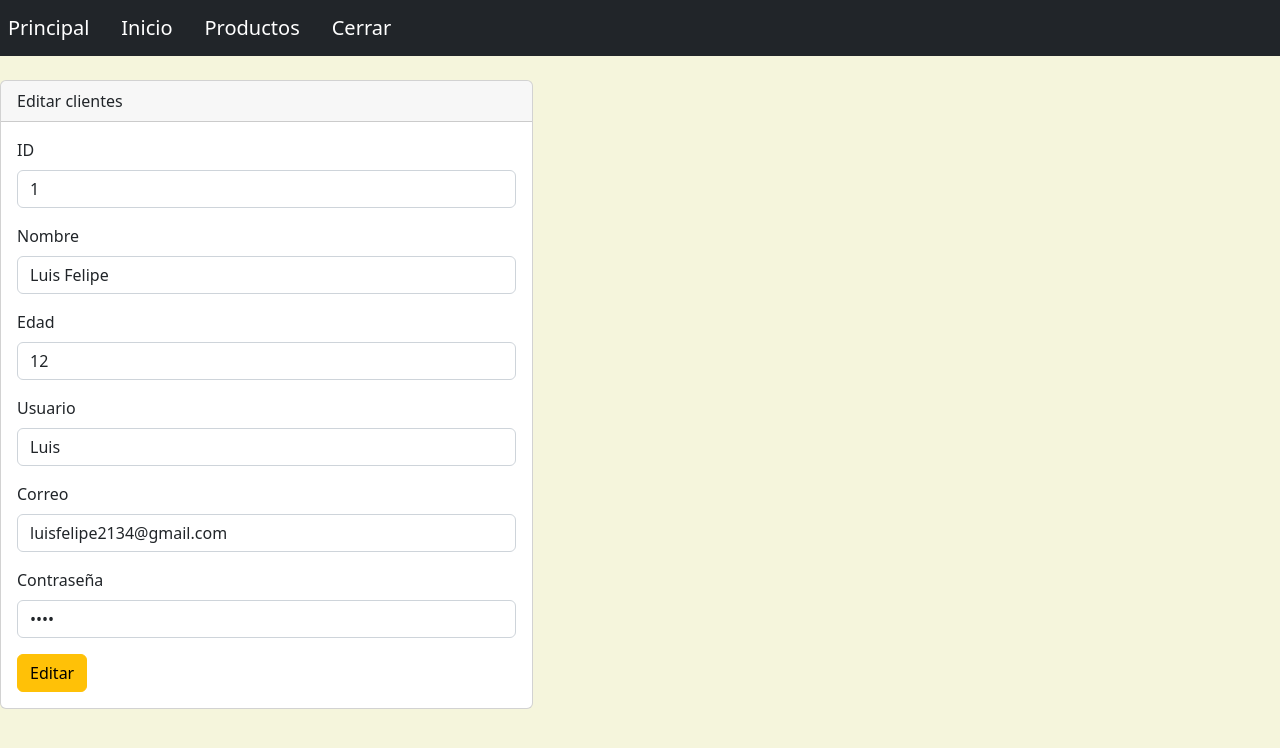
After one commit to Killexcrilex/web-0-0-1, a Flask app: page /edidc/1 in a window 1280 px wide. The commit adds this page. Shown: the top 748 px of the page. Run offline with Flask 3, Linux system fonts and the light colour scheme; a user stored in the database is signed in; data comes from the database, SQL or seed files in the repository.

Commit message:
Hoja editar cliente agregada, botón eliminar funciona, el de editar aun no.

```diff
--- a/app.py
+++ b/app.py
@@ -240,6 +240,20 @@ def edid(id):
     conn.commit()
     return render_template('invet/edid.html',productos=productos)
 
+#Funcion editar clientes.
+@app.route('/edidc/<int:id>')
+def edidc(id):
+    if not 'login' in session:
+        return redirect('/')
+    if session["rango"]=="cliente" or session["rango"]=="empleado":
+        return redirect('/admin')
+    conn=mysql.connect()
+    cursor=conn.cursor()
+    cursor.execute("SELECT * FROM clientes WHERE id=%s",(id))
+    productos=cursor.fetchall()
+    conn.commit()
+    return render_template('invet/edidc.html',productos=productos)
+
 @app.route("/act", methods=['POST'])
 def act():
     if not 'login' in session:
--- a/templates/admin/mclientes.html
+++ b/templates/admin/mclientes.html
@@ -85,7 +85,7 @@
                                                     <td>{{producto[4] }}</td>
                                                     <td>
                                                         {% if session['rango']!="cliente" %}
-                                                            <a type="button" class="btn btn-warning" href="/#/{{producto[0]}}">Editar</a>
+                                                            <a type="button" class="btn btn-warning" href="/edidc/{{producto[0]}}">Editar</a>
                                                             {% if session['rango']=="admin" %}
                                                                 <a>|</a>
                                                                 <a type="button" class="btn btn-danger" href="/destroyClient/{{producto[0]}}">Eliminar</a>
--- /dev/null
+++ b/templates/invet/edidc.html
@@ -0,0 +1,61 @@
+{% include 'admin/caad.html' %}
+<br>
+<div class="col-5">
+    <div class="card">
+         <div class="card-header">
+             Editar clientes
+         </div>
+         <div class="card-body">
+             <form
+
+             {% if session[ 'rango' ]=="admin" %}
+
+             action="/act"
+
+             {% endif %}
+             {% if session[ 'rango' ]==0 %}
+
+             action="/act2"
+
+             {% endif %}
+
+             method="post" enctype="multipart/form-data">
+                {% for producto in productos %}
+                 <div class="mb-3">
+                   <label for="ID" class="form-label">ID</label>
+                   <input type="number"  value="{{ producto[0] }}"
+                     class="form-control"  readonly=»readonly»  name="Codigo" id="CD" aria-describedby="helpId" placeholder="ID del usuario" maxlength="11">
+                 </div>
+                 <div class="mb-3">
+                     <label for="Nombre" class="form-label">Nombre</label>
+                     <input type="text"  value="{{ producto[1] }}"
+                       class="form-control" name="Nombre" id="NOM" aria-describedby="helpId" placeholder="Nombre del cliente" maxlength="50">
+                   </div>
+                   <div class="mb-3">
+                     <label for="Edad" class="form-label">Edad</label>
+                     <input type="number"  value="{{ producto[2] }}"
+                       class="form-control" name="preciodecompra" id="Prec" aria-describedby="helpId" placeholder="Edad del cliente" min="0" maxlength="11">
+                   </div>
+                   <div class="mb-3">
+                    <label for="Usuario" class="form-label">Usuario</label>
+                    <input type="text"  value="{{ producto[3] }}"
+                      class="form-control" name="preciodeventa" id="Prev" aria-describedby="helpId" placeholder="Nombre del usuario"  min="0" maxlength="11">
+                  </div>
+                  <div class="mb-3">
+                    <label for="Correo" class="form-label">Correo</label>
+                    <input type="email"  value="{{ producto[4] }}"
+                      class="form-control" name="existencia" id="Exi" aria-describedby="helpId" placeholder="Correo electronico"  min="0" maxlength="11">
+                  </div>
+                   <div class="mb-3">
+                     <label for="Contraseña" class="form-label">Contraseña</label>
+                     <input type="password"  value="{{ producto[5] }}"
+                       class="form-control" name="restriccion" id="Rres" aria-describedby="helpId" placeholder="Contraseña"  min="0" maxlength="11">
+                   </div>
+                   <button type="submit" class="btn btn-warning">Editar</button>
+            {% endfor %}
+             </form>
+
+         </div>
+     </div>
+ </div>
+ {% include 'admin/piead.html' %}
```
